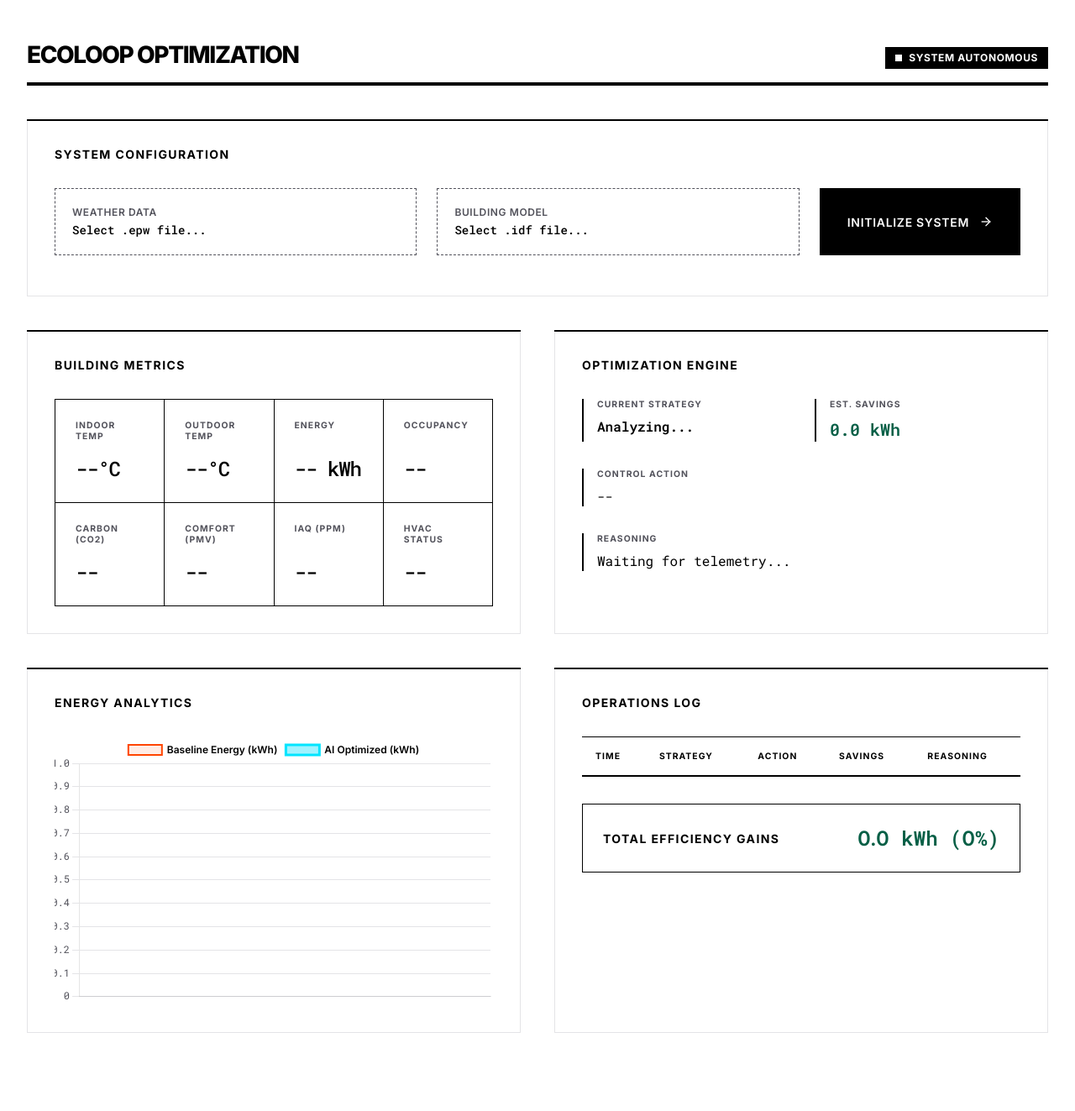
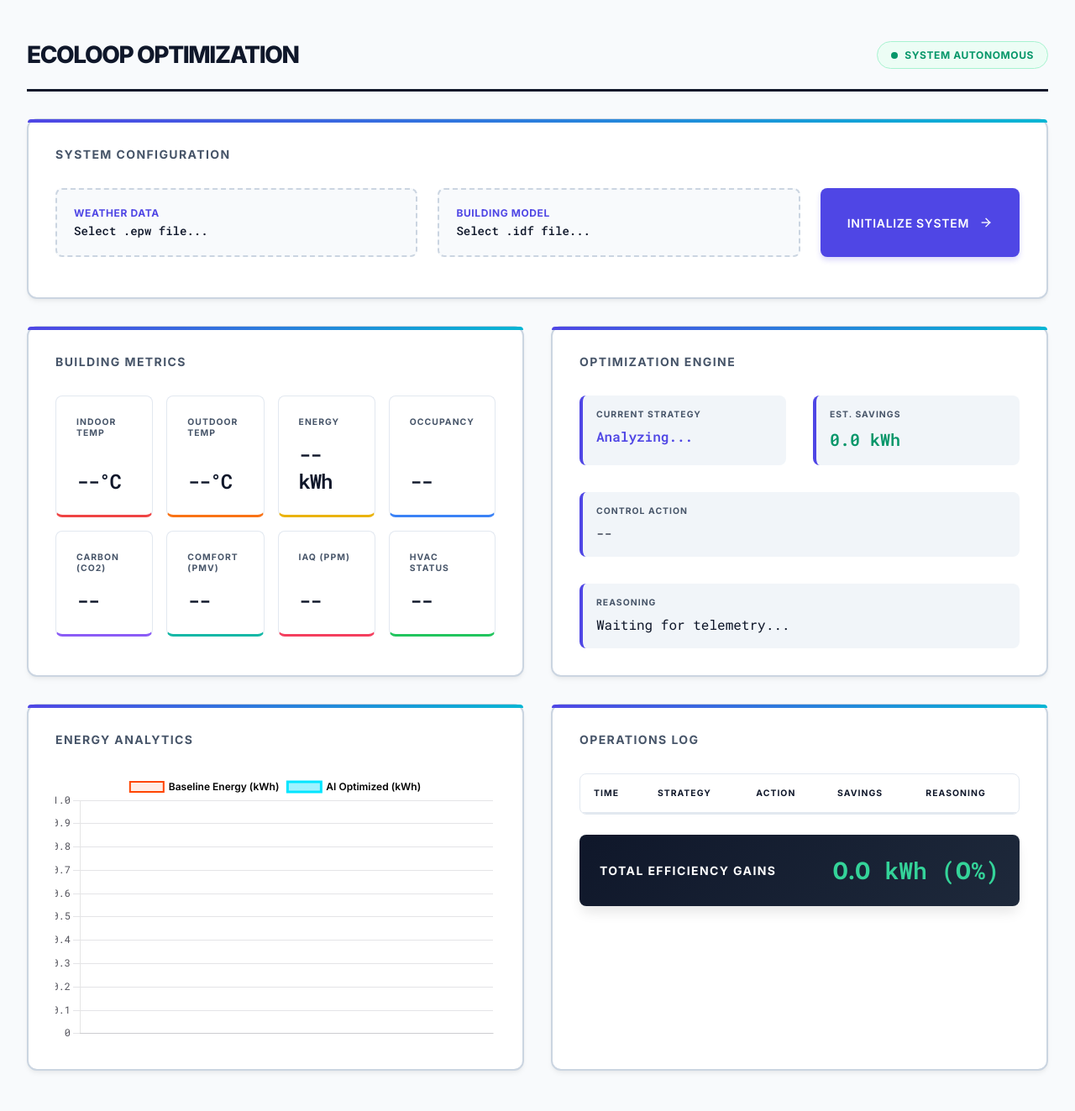
Before and after one commit to pritamrangari27/Eco-loop, a Flask app: page / in a window 1280 px wide. Shown: the whole page at 84% size. Before the commit the page ends 1230 px from the top, so only its background shows below. Run offline with Flask 3, Linux system fonts and the light colour scheme; data that the repository does not hold is empty.

Commit message:
style: Add thicker borders to sections

```diff
--- a/eco-loop-ai/dashboard/static/css/style.css
+++ b/eco-loop-ai/dashboard/static/css/style.css
@@ -1,13 +1,18 @@
 :root {
-    --bg-base: #ffffff;
-    --text-primary: #000000;
-    --text-secondary: #52525b; /* Zinc 600 */
-    --border-color: #000000;
-    --border-light: #e4e4e7; /* Zinc 200 */
-    --btn-bg: #000000;
+    --bg-base: #f8fafc; /* Very light slate */
+    --bg-surface: #ffffff; /* Pure white for cards */
+    --text-primary: #0f172a; /* Deep slate, almost black */
+    --text-secondary: #475569; /* Slate 600 */
+    --border-color: #cbd5e1; /* Slate 300 */
+    --border-light: #e2e8f0; /* Slate 200 */
+
+    /* Vibrant UI Accents */
+    --btn-bg: #4f46e5; /* Indigo 600 */
     --btn-text: #ffffff;
-    --success: #065f46; /* Emerald 800 - dark enough to fit the theme */
-    --warning: #b91c1c;
+    --success: #059669; /* Emerald 600 */
+    --warning: #ea580c; /* Orange 600 */
+    --danger: #dc2626; /* Red 600 */
+    --info: #0284c7; /* Light Blue 600 */
 }
 
 * {
@@ -15,7 +20,6 @@
     padding: 0;
     box-sizing: border-box;
     font-family: 'Inter', -apple-system, BlinkMacSystemFont, "Segoe UI", Roboto, sans-serif;
-    border-radius: 0 !important; /* Force brutalist sharp corners globally */
 }
 
 body {
@@ -32,7 +36,7 @@ body {
     margin: 0 auto;
     display: flex;
     flex-direction: column;
-    gap: 2.5rem;
+    gap: 2rem;
 }
 
 /* Header */
@@ -40,8 +44,8 @@ body {
     display: flex;
     justify-content: space-between;
     align-items: flex-end;
-    padding-bottom: 1rem;
-    border-bottom: 4px solid var(--border-color); /* Thick architectural border */
+    padding-bottom: 1.5rem;
+    border-bottom: 3px solid var(--text-primary); /* Keep a strong structural border */
 }
 
 .header-left {
@@ -62,43 +66,50 @@ body {
     display: flex;
     align-items: center;
     gap: 0.5rem;
-    background: var(--text-primary);
-    color: var(--bg-base);
-    padding: 0.35rem 0.75rem;
+    background: #ecfdf5; /* Light emerald */
+    color: var(--success);
+    padding: 0.5rem 1rem;
+    border-radius: 9999px;
     font-size: 0.75rem;
     font-weight: 700;
     text-transform: uppercase;
     letter-spacing: 0.05em;
+    border: 1px solid #a7f3d0;
 }
 
 .status-icon {
     width: 8px;
     height: 8px;
-    background-color: var(--bg-base);
+    background-color: var(--success);
+    border-radius: 50%;
 }
 
 /* Panels */
 .panel {
-    background: var(--bg-base);
-    border: 1px solid var(--border-light);
+    background: var(--bg-surface);
+    border: 2px solid var(--border-color); /* Thicker, darker border for sections */
+    border-radius: 12px;
     padding: 2rem;
     position: relative;
+    box-shadow: 0 4px 6px -1px rgba(0, 0, 0, 0.05), 0 2px 4px -1px rgba(0, 0, 0, 0.03);
 }
 
-/* Add a bold top border to sections for architectural grounding */
+/* Add a colorful top border to sections */
 .panel::before {
     content: '';
     position: absolute;
     top: -1px;
     left: -1px;
     right: -1px;
-    height: 2px;
-    background-color: var(--border-color);
+    height: 4px;
+    background: linear-gradient(90deg, var(--btn-bg), #06b6d4); /* Indigo to Cyan gradient */
+    border-top-left-radius: 12px;
+    border-top-right-radius: 12px;
 }
 
 h2 {
     font-size: 0.875rem;
-    color: var(--text-primary);
+    color: var(--text-secondary);
     margin-bottom: 2rem;
     font-weight: 700;
     text-transform: uppercase;
@@ -109,7 +120,7 @@ h2 {
 .grid-container {
     display: grid;
     grid-template-columns: 1fr 1fr;
-    gap: 2.5rem;
+    gap: 2rem;
 }
 
 /* Setup Form Customization */
@@ -142,22 +153,23 @@ h2 {
     align-items: flex-start;
     padding: 1.25rem;
     background: var(--bg-base);
-    border: 1px dashed var(--text-secondary);
+    border: 2px dashed var(--border-color);
+    border-radius: 8px;
     transition: all 0.2s;
     height: 100%;
 }
 
 .file-upload-wrapper:hover .file-upload-display {
-    border-color: var(--border-color);
-    border-style: solid;
+    border-color: var(--btn-bg);
+    background: #e0e7ff; /* Light indigo */
 }
 
 .file-upload-label {
     font-size: 0.75rem;
-    color: var(--text-secondary);
+    color: var(--btn-bg);
     text-transform: uppercase;
     letter-spacing: 0.05em;
-    font-weight: 600;
+    font-weight: 700;
     margin-bottom: 0.25rem;
 }
 
@@ -171,7 +183,8 @@ h2 {
 .btn-primary {
     background: var(--btn-bg);
     color: var(--btn-text);
-    border: 1px solid var(--border-color);
+    border: none;
+    border-radius: 8px;
     padding: 0 2rem;
     font-size: 0.875rem;
     font-weight: 600;
@@ -183,29 +196,48 @@ h2 {
     align-items: center;
     gap: 0.75rem;
     justify-content: center;
+    box-shadow: 0 4px 6px rgba(79, 70, 229, 0.2);
 }
 
 .btn-primary:hover {
-    background: var(--bg-base);
-    color: var(--text-primary);
+    background: #4338ca;
+    transform: translateY(-1px);
+    box-shadow: 0 6px 8px rgba(79, 70, 229, 0.3);
 }
 
 /* Metric Grid */
 .metric-grid {
     display: grid;
     grid-template-columns: repeat(4, 1fr);
-    gap: 1px;
-    background-color: var(--border-color);
-    border: 1px solid var(--border-color);
+    gap: 1rem;
 }
 
 .metric-card {
-    background: var(--bg-base);
+    background: var(--bg-surface);
+    border: 1px solid var(--border-light);
+    border-radius: 8px;
     padding: 1.5rem;
     display: flex;
     flex-direction: column;
     justify-content: space-between;
+    transition: all 0.2s;
+    border-bottom: 3px solid var(--border-color); /* Colorful bottom borders added via JS or pseudo classes */
 }
+
+.metric-card:hover {
+    transform: translateY(-2px);
+    box-shadow: 0 10px 15px -3px rgba(0, 0, 0, 0.1);
+}
+
+/* Assign unique colorful bottom borders to metric cards */
+.metric-card:nth-child(1) { border-bottom-color: #ef4444; } /* Temp (Red) */
+.metric-card:nth-child(2) { border-bottom-color: #f97316; } /* Outdoor Temp (Orange) */
+.metric-card:nth-child(3) { border-bottom-color: #eab308; } /* Energy (Yellow) */
+.metric-card:nth-child(4) { border-bottom-color: #3b82f6; } /* Occupancy (Blue) */
+.metric-card:nth-child(5) { border-bottom-color: #8b5cf6; } /* Carbon (Purple) */
+.metric-card:nth-child(6) { border-bottom-color: #14b8a6; } /* Comfort (Teal) */
+.metric-card:nth-child(7) { border-bottom-color: #f43f5e; } /* IAQ (Rose) */
+.metric-card:nth-child(8) { border-bottom-color: #22c55e; } /* HVAC Status (Green) */
 
 .metric-card .label {
     font-size: 0.65rem;
@@ -219,7 +251,7 @@ h2 {
 .metric-card .value {
     font-family: 'Roboto Mono', monospace;
     font-size: 1.5rem;
-    font-weight: 500;
+    font-weight: 600;
     color: var(--text-primary);
     letter-spacing: -0.05em;
 }
@@ -235,8 +267,10 @@ h2 {
     display: flex;
     flex-direction: column;
     gap: 0.5rem;
-    border-left: 2px solid var(--border-color);
-    padding-left: 1rem;
+    padding: 1rem;
+    background: #f1f5f9; /* Slate 100 */
+    border-radius: 8px;
+    border-left: 4px solid var(--btn-bg);
 }
 
 .ai-item .label {
@@ -255,12 +289,13 @@ h2 {
 }
 
 .ai-item .value.highlight {
-    font-weight: 600;
+    font-weight: 700;
+    color: var(--btn-bg);
 }
 
 .ai-item .value.success {
     color: var(--success);
-    font-weight: 600;
+    font-weight: 700;
     font-size: 1.25rem;
 }
 
@@ -273,7 +308,8 @@ h2 {
 /* Operations Log */
 .log-table {
     width: 100%;
-    border-collapse: collapse;
+    border-collapse: separate;
+    border-spacing: 0;
 }
 
 .log-table th {
@@ -284,8 +320,7 @@ h2 {
     letter-spacing: 0.1em;
     font-weight: 700;
     padding: 1rem;
-    border-bottom: 2px solid var(--border-color);
-    border-top: 1px solid var(--border-color);
+    border-bottom: 2px solid var(--border-light);
 }
 
 .log-table td {
@@ -293,12 +328,12 @@ h2 {
     font-family: 'Roboto Mono', monospace;
     font-size: 0.75rem;
     color: var(--text-primary);
-    border-bottom: 1px solid var(--border-light);
+    border-bottom: 1px solid #f1f5f9;
     vertical-align: top;
 }
 
 .log-table tr:hover td {
-    background: #f4f4f5;
+    background: #f8fafc;
 }
 
 .log-table .time {
@@ -307,12 +342,14 @@ h2 {
 
 .log-table .savings {
     color: var(--success);
-    font-weight: 600;
+    font-weight: 700;
 }
 
 .log-container {
     max-height: 300px;
     overflow-y: auto;
+    border: 1px solid var(--border-light);
+    border-radius: 8px;
 }
 
 .log-container::-webkit-scrollbar {
@@ -324,31 +361,33 @@ h2 {
 }
 .log-container::-webkit-scrollbar-thumb {
     background: var(--border-color);
+    border-radius: 4px;
 }
 
 .total-savings {
-    margin-top: 2rem;
+    margin-top: 1.5rem;
     padding: 1.5rem;
-    background: var(--bg-base);
-    border: 1px solid var(--border-color);
+    background: linear-gradient(135deg, #0f172a, #1e293b); /* Sleek dark gradient */
+    border-radius: 8px;
     display: flex;
     justify-content: space-between;
     align-items: center;
+    color: #ffffff;
+    box-shadow: 0 10px 15px -3px rgba(0, 0, 0, 0.1);
 }
 
 .total-savings-label {
     font-size: 0.875rem;
     font-weight: 700;
-    color: var(--text-primary);
     text-transform: uppercase;
     letter-spacing: 0.1em;
 }
 
 .total-savings-value {
     font-family: 'Roboto Mono', monospace;
-    font-size: 1.5rem;
-    font-weight: 600;
-    color: var(--success);
+    font-size: 1.75rem;
+    font-weight: 700;
+    color: #34d399; /* Vibrant green */
 }
 
 /* Responsive */
```
